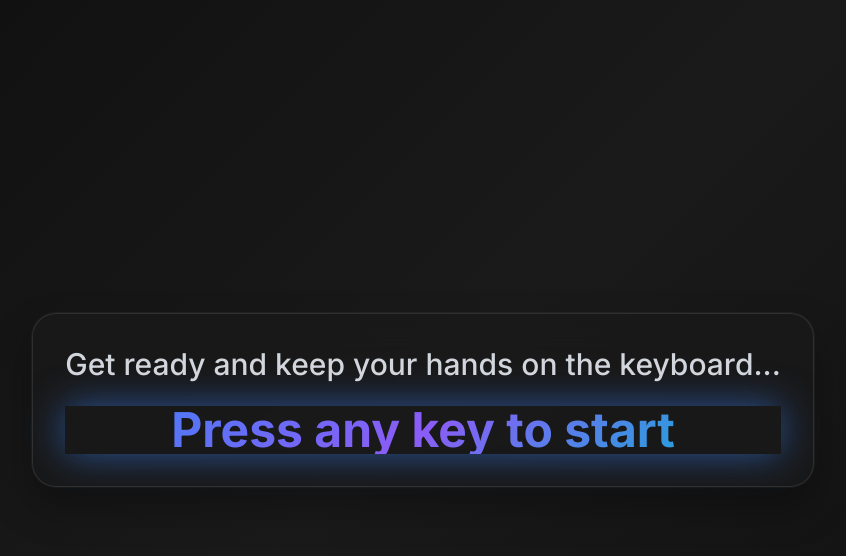
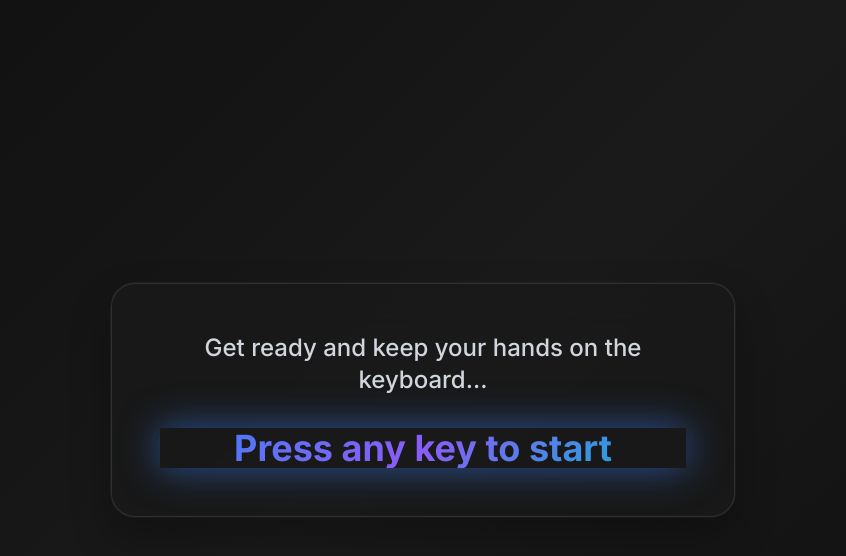
Before and after one commit to RonakKedia7/Typing-Tester, a React (Vite) app: page / in a window 1280 px wide. Both pictures are taken after a click on the button "Start Typing Test". Shown: the top 556 px of the page, without its empty margins (217-1063 px from the left). Built offline with nearby package versions, Linux system fonts and the light colour scheme.

Commit message:
Fix Press Any Key Styling

```diff
--- a/src/App.jsx
+++ b/src/App.jsx
@@ -136,13 +136,13 @@ const App = () => {
 
       {/* PRESS ANY KEY TO START */}
       {startTest && startingMessage && !countDown && !goSignal && (
-        <div className="min-h-screen flex flex-col gap-12 items-center justify-center gradient-bg relative">
-          <div className="text-center space-y-8">
-            <div className="glass p-8 rounded-3xl card-elevated">
-              <p className="text-3xl font-medium text-gray-300 mb-6">
+        <div className="min-h-screen flex flex-col items-center justify-center gradient-bg relative">
+          <div className="text-center max-w-2xl mx-auto px-6">
+            <div className="glass p-12 rounded-3xl card-elevated border border-gray-600">
+              <p className="text-2xl font-medium text-gray-300 mb-8">
                 Get ready and keep your hands on the keyboard...
               </p>
-              <p className="text-5xl font-bold text-gradient animate-pulse-glow">
+              <p className="text-4xl font-bold text-gradient animate-pulse-glow">
                 Press any key to start
               </p>
             </div>
```
